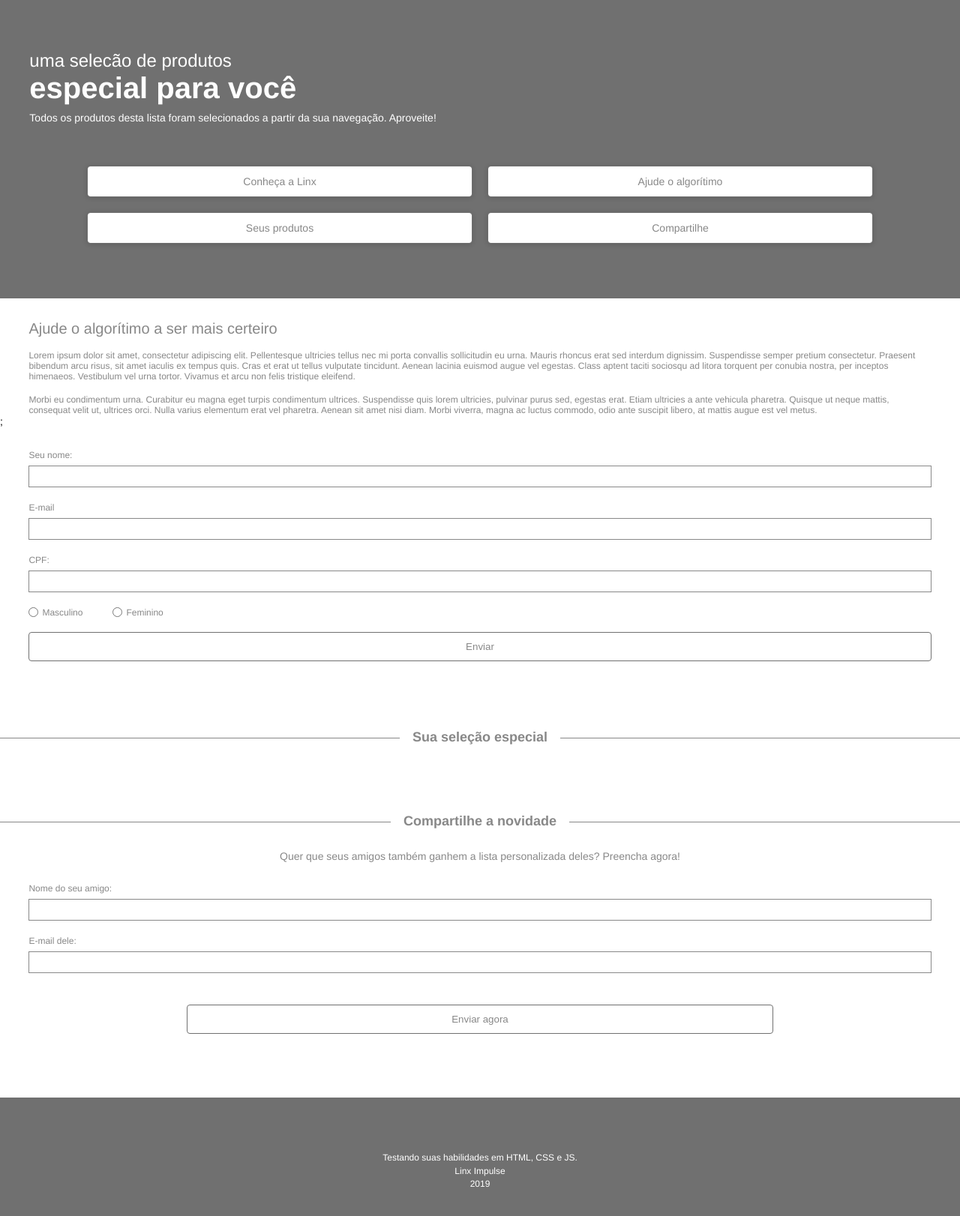
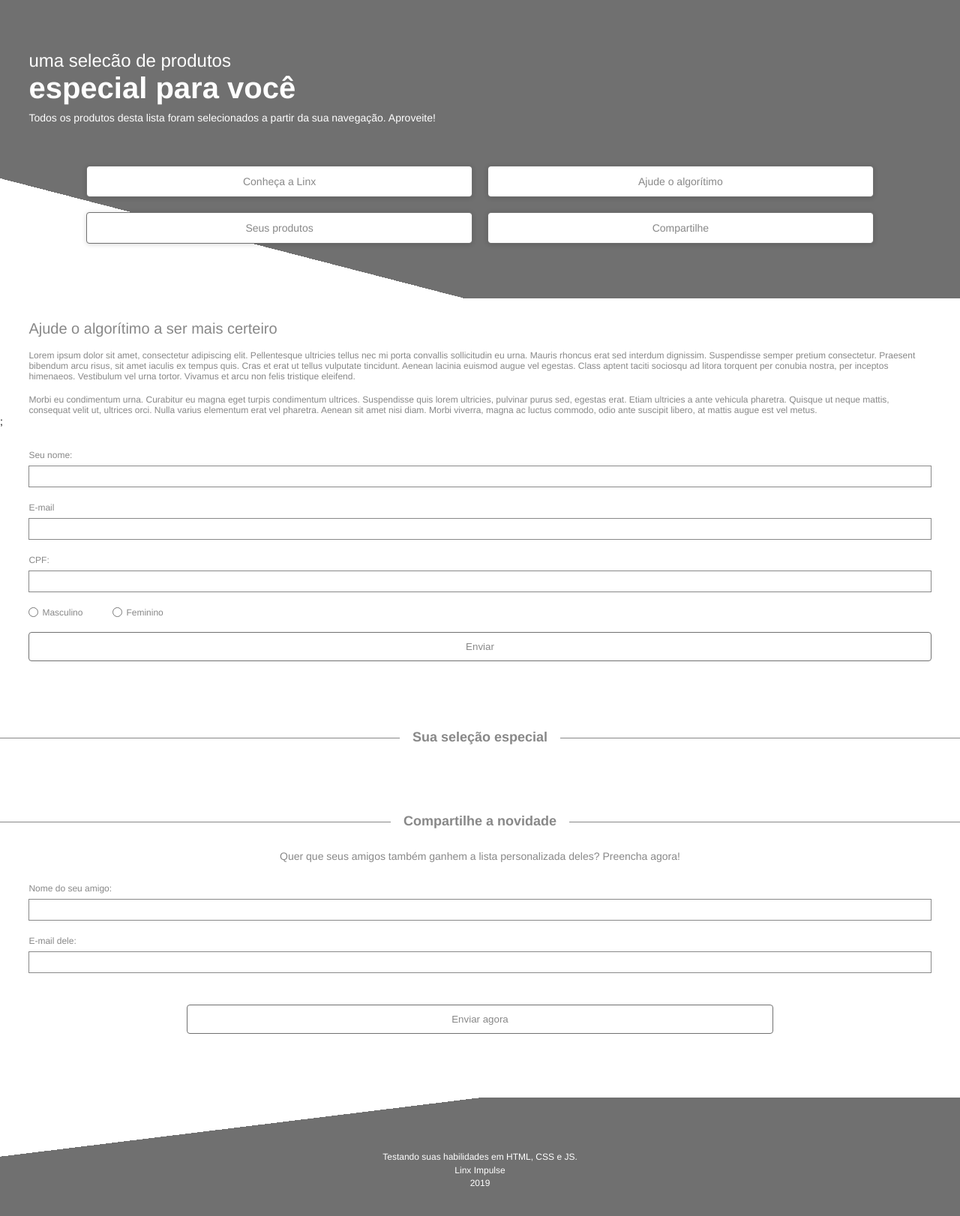
Before and after one commit to brunonasc74/linx-frontend-challenge, a React (Vite) app: page / in a window 1280 px wide. Shown: the whole page at 75% size. Built offline with nearby package versions, Linux system fonts and the light colour scheme.

Commit message:
linear-gradient background implemented on header and footer

```diff
--- a/src/styles/index.css
+++ b/src/styles/index.css
@@ -46,9 +46,14 @@ body {
 /* Header */
 header {
 	height: 398px;
-	background: #707070 0% 0% no-repeat padding-box;
-	border: 1px solid #707070;
+	border-top: thin solid #707070;
 	margin-bottom: 29px;
+	background: rgb(255, 255, 255);
+	background: linear-gradient(
+		14.5deg,
+		rgba(255, 255, 255, 1) 22%,
+		rgba(112, 112, 112, 1) 22%
+	);
 }
 
 .box-one {
@@ -173,7 +178,6 @@ footer {
 	margin-top: 85px;
 	height: 158px;
 	background: #707070 0% 0% no-repeat padding-box;
-	border: 1px solid #707070;
 	opacity: 1;
 	color: #fff;
 	display: flex;
@@ -181,6 +185,12 @@ footer {
 	align-items: center;
 	font-size: 12px;
 	line-height: 1.1rem;
+	background: rgb(112, 112, 112);
+	background: linear-gradient(
+		353deg,
+		rgba(112, 112, 112, 1) 75%,
+		rgba(255, 255, 255, 1) 75%
+	);
 }
 
 footer p:nth-of-type(1) {
```
